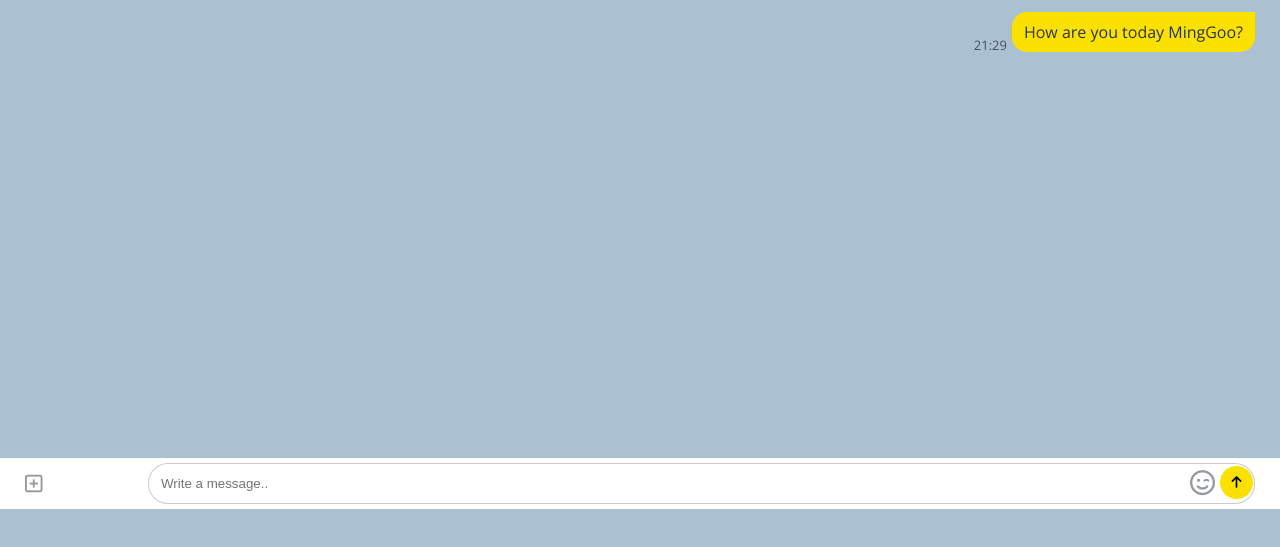
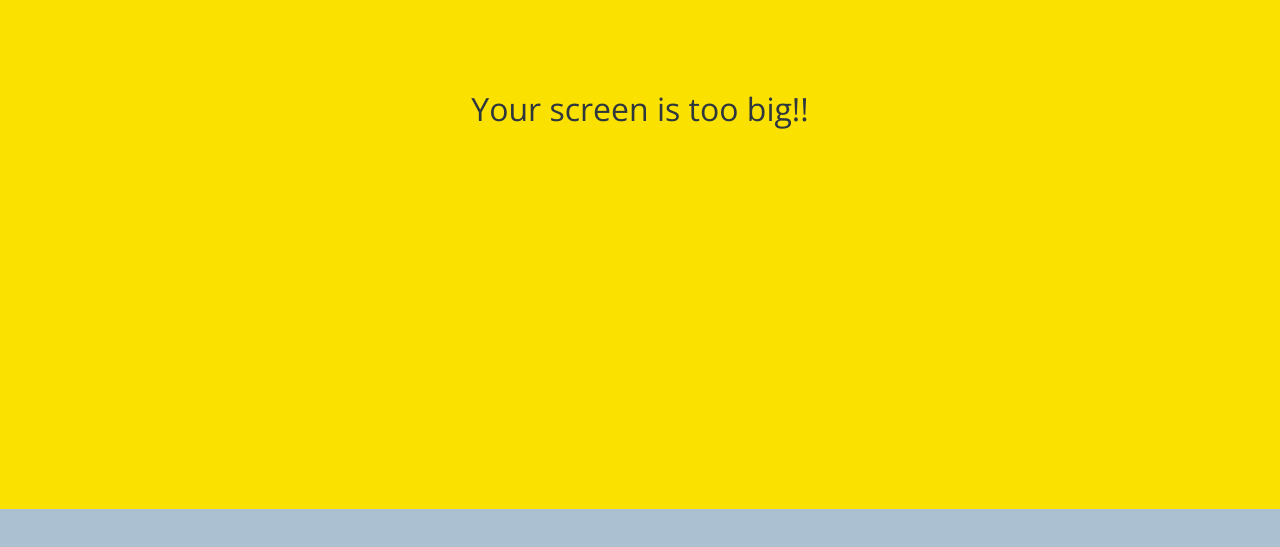
Before and after one commit to Minkeyyyy/Kokoa-clone, a plain HTML site: page chat.html in a window 1280 px wide. Shown: the part 291-838 px from the top of the page. Drawn offline with nearby package versions, Linux system fonts and the light colour scheme.

Commit message:
Update chat.html
no-mobile

```diff
--- a/chat.html
+++ b/chat.html
@@ -76,6 +76,10 @@
       </div>
     </form>
 
+    <div id="no-mobile">
+      <span>Your screen is too big!!</span>
+    </div>
+
     <script
       src="https://kit.fontawesome.com/6478f529f2.js"
       crossorigin="anonymous"
```
